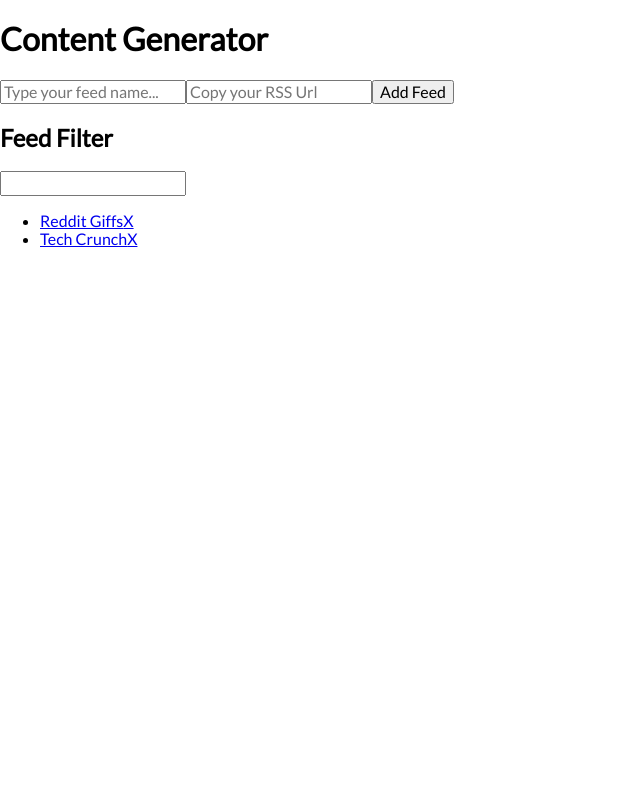
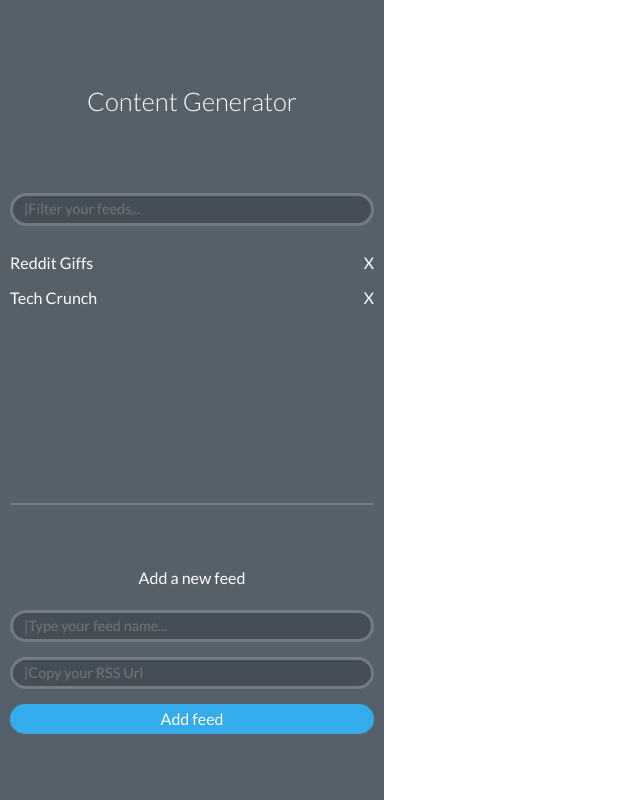
Before and after one commit to kmlprtsng/rss-feed-reader, an Angular app: page / in a window 1280 px wide. Shown: the whole page, without its empty margins (0-640 px from the left). Built offline with nearby package versions, Linux system fonts and the light colour scheme.

Commit message:
add initial sidebar styles

```diff
--- a/src/app/app.component.html
+++ b/src/app/app.component.html
@@ -1,19 +1,34 @@
-<h1>Content Generator</h1>
+<div class="container">
+  <div class="sidebar">
+    <div class="sidebar__header">
+      <h1>Content Generator</h1>
+    </div>
 
-<form (submit)="addFeed($event)">
-  <input #newFeedName type="text" placeholder="Type your feed name..." [(ngModel)]="newFeed.name" [ngModelOptions]="{standalone: true}" />
-  <input type="text" placeholder="Copy your RSS Url" [(ngModel)]="newFeed.url" [ngModelOptions]="{standalone: true}" />
-  <input type="submit" value="Add Feed" />
-</form>
+    <div class="sidebar__filter">
+        <input type="text" [(ngModel)]="feedFilterKeyword" (input)="filterFeeds()" placeholder="|Filter your feeds..." class="filterTextbox" />
+    </div>
 
-<h2>Feed Filter</h2>
+    <div class="sidebar__feeds">
+      <ul class="feedList">
+        <li *ngFor="let feed of filteredFeeds" class="feedList__item">
+          <a href="javascript:void(0)" (click)="displayFeedContent(feed)">{{feed.name}}</a>
+          <a href="javascript:void(0)" (click)="removeFeed(feed)">X</a>
+        </li>
+      </ul>
+    </div>
 
-<input type="text" [(ngModel)]="feedFilterKeyword" (input)="filterFeeds()">
-<ul>
-  <li *ngFor="let feed of filteredFeeds">
-    <a href="javascript:void(0)" (click)="displayFeedContent(feed)">{{feed.name}}</a>
-    <a href="javascript:void(0)" (click)="removeFeed(feed)">X</a>
-  </li>
-</ul>
+    <div class="sidebar__addFeed">
+      <h2>Add a new feed</h2>
 
-<app-feed-content [feed]="selectedFeed" *ngIf="selectedFeed"></app-feed-content>
+      <form (submit)="addFeed($event)">
+        <input #newFeedName type="text" placeholder="|Type your feed name..." [(ngModel)]="newFeed.name" [ngModelOptions]="{standalone: true}" />
+        <input type="text" placeholder="|Copy your RSS Url" [(ngModel)]="newFeed.url" [ngModelOptions]="{standalone: true}" />
+        <input class="button" type="submit" value="Add feed" />
+      </form>
+    </div>
+  </div>
+
+  <div class="main">
+    <app-feed-content [feed]="selectedFeed" *ngIf="selectedFeed"></app-feed-content>
+  </div>
+</div>
--- a/src/app/app.component.ts
+++ b/src/app/app.component.ts
@@ -50,12 +50,14 @@ export class AppComponent {
   }
 
   filterFeeds() {
-    if (this.feedFilterKeyword.trim() === '') {
+    let keyword = this.feedFilterKeyword.trim().toLowerCase();
+
+    if (keyword === '') {
       this.filteredFeeds = this.feeds;
       return;
     }
 
-    this.filteredFeeds = this.feeds.filter(feed => feed.name.indexOf(this.feedFilterKeyword) > -1);
+    this.filteredFeeds = this.feeds.filter(feed => feed.name.toLowerCase().indexOf(keyword) > -1);
   }
 
   displayFeedContent(feed: Feed) {
--- a/src/styles.scss
+++ b/src/styles.scss
@@ -1,6 +1,55 @@
 @import 'normalize.css';
-@import url('https://fonts.googleapis.com/css?family=Lato');
+@import url('https://fonts.googleapis.com/css?family=Lato:300,400');
 
-body {
+html {
+  box-sizing: border-box;
+}
+
+*, *:before, *:after {
+  box-sizing: inherit;
+}
+
+html, body, app-root, .container {
+  display: block;
+  height: 100%;
+}
+
+body, input {
   font-family: 'Lato', sans-serif;
 }
+
+.container {
+  display: flex;
+}
+
+.main {
+  flex-basis: 70%;
+}
+
+input[type=text] {
+  border-radius: 22px;
+  border: 3px solid #727c85;
+  padding: 5px 11px;
+  background: #454e57;
+  color: #9aa0a9;
+  font-size: 0.9em;
+
+  &:focus {
+    outline: none;
+  }
+}
+
+.filterTextbox {
+  margin-bottom: 2em;
+}
+
+.unstyledList {
+  list-style: none;
+  padding: 0;
+  margin: 0;
+  text-align: left;
+}
+
+@import './styles/_button';
+@import './styles/_sidebar';
+@import './styles/_feed-list';
--- /dev/null
+++ b/src/styles/_button.scss
@@ -0,0 +1,7 @@
+.button {
+  background: #34abed;
+  border: #34abed;
+  border-radius: 22px;
+  padding: 6px;
+  color: white;
+}
--- /dev/null
+++ b/src/styles/_feed-list.scss
@@ -0,0 +1,14 @@
+.feedList {
+  @extend .unstyledList;
+
+  a {
+    color: white;
+    text-decoration: none;
+  }
+}
+
+.feedList__item {
+  display: flex;
+  justify-content: space-between;
+  margin-bottom: 1em;
+}
--- /dev/null
+++ b/src/styles/_sidebar.scss
@@ -0,0 +1,49 @@
+.sidebar {
+  flex-basis: 30%;
+  color: white;
+  height: 100%;
+  background: #566069;
+  display: flex;
+  flex-direction: column;
+  padding: 10px;
+}
+
+.sidebar__header {
+  h1 {
+    font-weight: 100;
+    font-size: 1.6em;
+    margin: 3em 0;
+    text-align: center;
+  }
+}
+
+.sidebar__feeds {
+  flex: 1;
+  overflow-y: scroll;
+}
+
+.sidebar__filter input {
+  width: 100%;
+}
+
+.sidebar__addFeed {
+  border-top: 2px solid #737d86;
+
+  h2 {
+    font-weight: normal;
+    font-size: 1em;
+    text-align: center;
+    margin-bottom: 1.4em;
+    margin-top: 4em;
+  }
+
+  input {
+    display: block;
+    width: 100%;
+    margin-bottom: 1em;
+  }
+
+  .button {
+    margin-bottom: 3.5em;
+  }
+}
```
